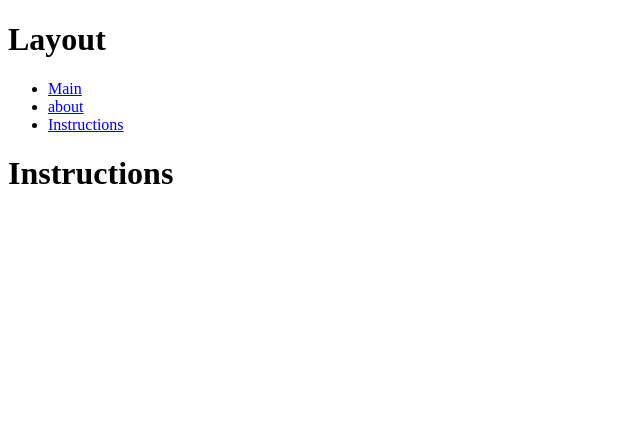
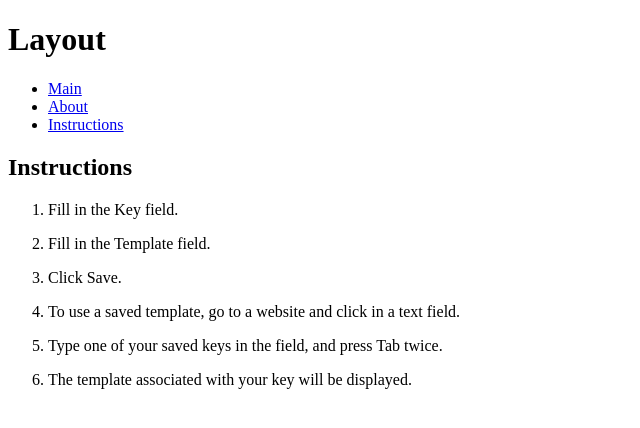
Before and after one commit to agviray/react-text-fetch, a React (Create React App) app: page /instructions in a window 1280 px wide. Shown: the top 428 px of the page, without its empty margins (0-640 px from the left). Built offline with nearby package versions, Linux system fonts and the light colour scheme.

Commit message:
Update Instruction component content

```diff
--- a/src/components/Instructions.js
+++ b/src/components/Instructions.js
@@ -3,7 +3,43 @@ import React from 'react';
 const Instructions = () => {
   return (
     <div>
-      <h1>Instructions</h1>
+      <h2>Instructions</h2>
+      <div>
+        <ol>
+          <li>
+            <p>Fill in the Key field.</p>
+            {/*
+
+            *** Implement Accordion component for this text? ***
+
+            <p>The Key is case sensitive, and may consist
+              of numbers, letters, or a comination of both. The Key must be 3 to
+              5 characters long.
+              </p>
+            */}
+          </li>
+          <li>
+            <p>Fill in the Template field.</p>
+          </li>
+          <li>
+            <p>Click Save.</p>
+          </li>
+          <li>
+            <p>
+              To use a saved template, go to a website and click in a text
+              field.
+            </p>
+          </li>
+          <li>
+            <p>
+              Type one of your saved keys in the field, and press Tab twice.
+            </p>
+          </li>
+          <li>
+            <p>The template associated with your key will be displayed.</p>
+          </li>
+        </ol>
+      </div>
     </div>
   );
 };
--- a/src/components/Navigation.js
+++ b/src/components/Navigation.js
@@ -10,7 +10,7 @@ const Navigation = () => {
             <Link to="main">Main</Link>
           </li>
           <li>
-            <Link to="about">about</Link>
+            <Link to="about">About</Link>
           </li>
           <li>
             <Link to="instructions">Instructions</Link>
```
